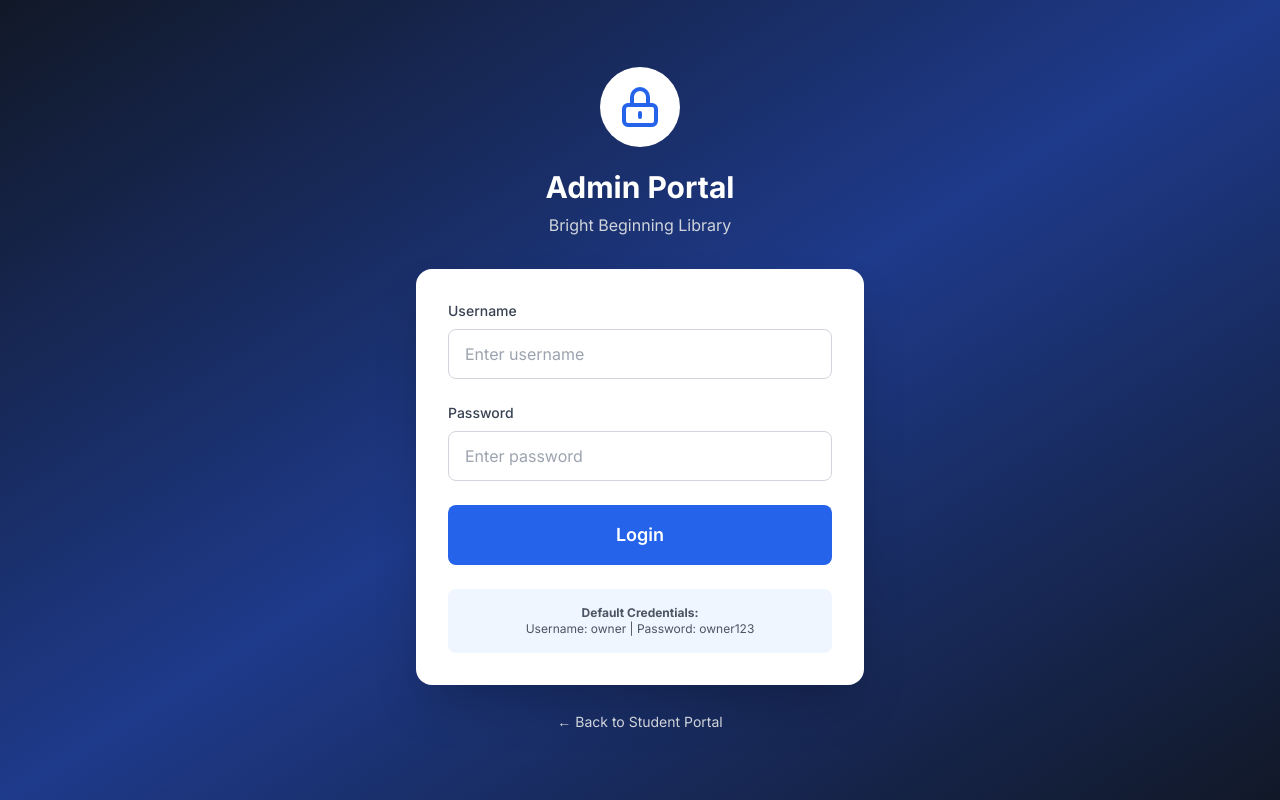
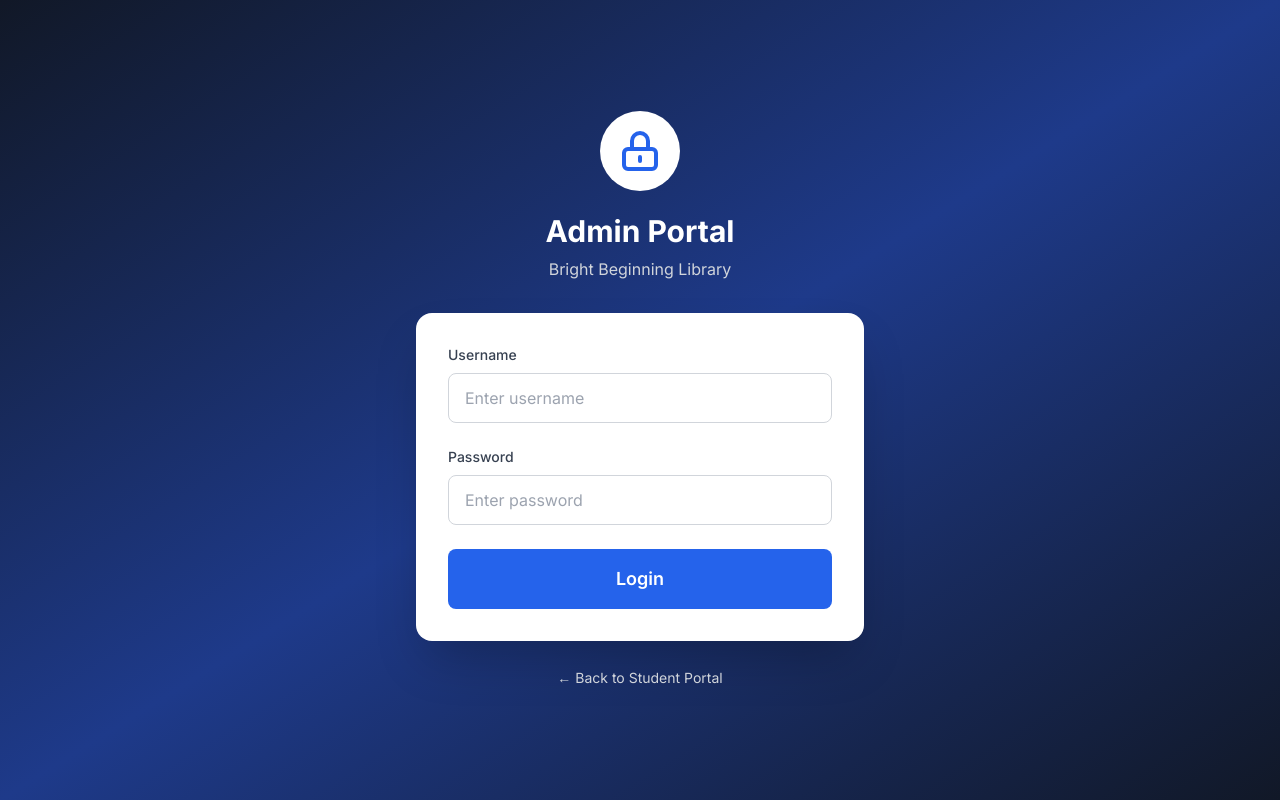
Before and after one commit to deepanshunegi06/Bright-Beginning-Library-, a Next.js app: page /admin/login in a window 1280 px wide. Built offline with nearby package versions, Linux system fonts and the light colour scheme.

Commit message:
Remove credentials display box from admin login form

```diff
--- a/app/admin/login/page.tsx
+++ b/app/admin/login/page.tsx
@@ -120,13 +120,6 @@ export default function AdminLogin() {
                 {loading ? 'Logging in...' : 'Login'}
               </button>
             </form>
-
-            <div className="mt-6 p-4 bg-blue-50 rounded-lg">
-              <p className="text-xs text-gray-600 text-center">
-                <strong>Default Credentials:</strong><br />
-                Username: owner | Password: owner123
-              </p>
-            </div>
           </div>
 
           <div className="text-center mt-6">
```
